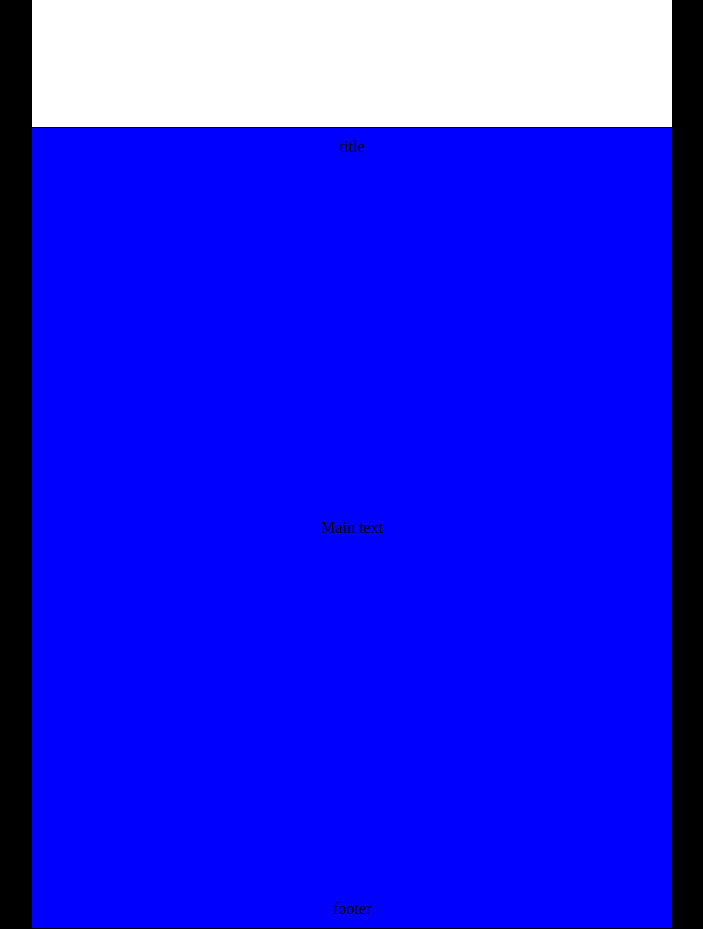
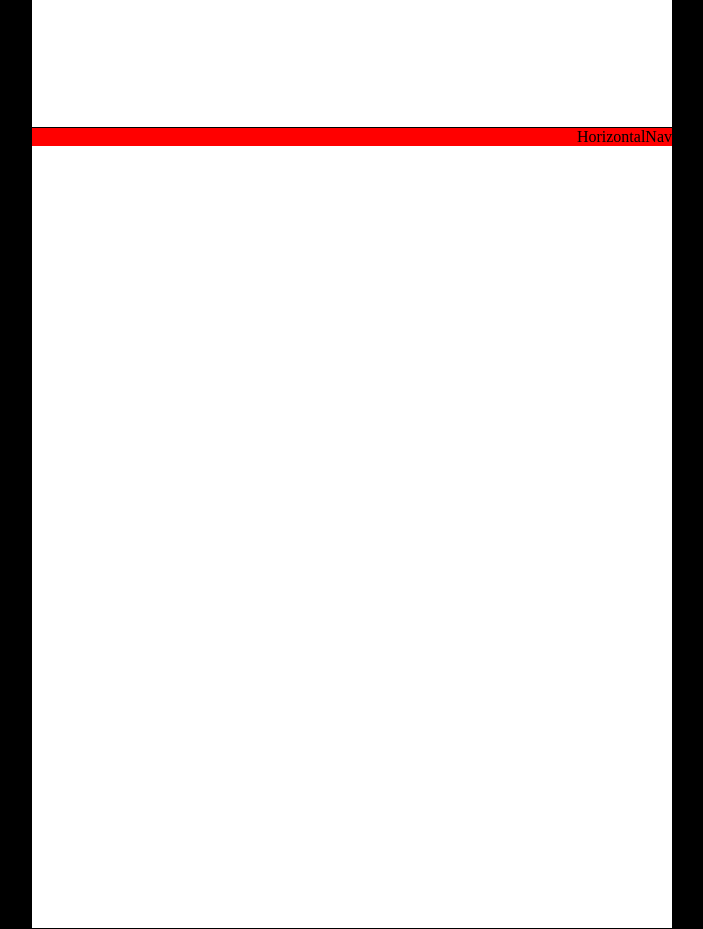
Before and after one commit to MeetYourCreator/reactjs-common-components, a React (Create React App) app: page / in a window 1280 px wide. Shown: the part 6280-7209 px from the top of the page, without its empty margins (288-991 px from the left). Built offline with nearby package versions, Linux system fonts and the light colour scheme.

Commit message:
add position sticky to HorizontalNav

```diff
--- a/src/App.tsx
+++ b/src/App.tsx
@@ -51,6 +51,9 @@ export const App = () => {
         <div className="screenContainer searchBar">
           <InfiniteScroll />
         </div>
+        <div className="screenContainer">
+          <HorizontalNav />
+        </div>
         <div className="screenContainer searchBar">
           <Card
             cardHeader="title"
@@ -64,9 +67,6 @@ export const App = () => {
             }}
           />
         </div>
-        <div className="screenContainer">
-          <HorizontalNav />
-        </div>
       </section>
     </>
   );
--- a/src/components/HorizontalNav/HorizontalNav.tsx
+++ b/src/components/HorizontalNav/HorizontalNav.tsx
@@ -6,5 +6,6 @@ export const HorizontalNav = () => {
   useEffect(() => {
     window.addEventListener('scroll', changeBkgrd);
   }, [changeBkgrd]);
+
   return <div className="horizontalNavContainer">HorizontalNav</div>;
 };
--- a/src/components/HorizontalNav/styles.css
+++ b/src/components/HorizontalNav/styles.css
@@ -2,7 +2,8 @@
   display: flex;
   justify-content: flex-end;
   align-content: flex-end;
-  position: relative;
-
+  position: sticky;
+  top: 0;
+  z-index: 1000;
   background-color: red;
 }
```
